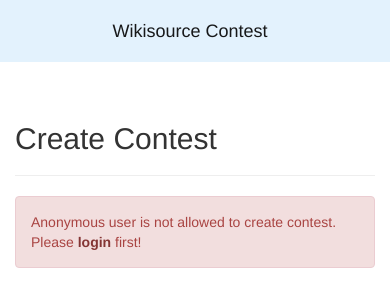
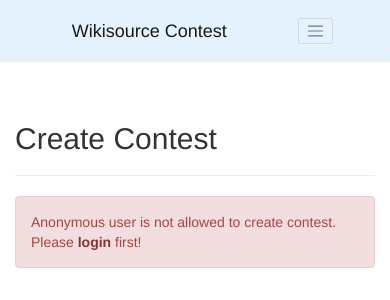
Before and after one commit to wikimedia/labs-tools-indic-wscontest, a Flask app: page /contest/create in a window 390 px wide. Shown: the top 300 px of the page. Run offline with Flask 2, Linux system fonts and the light colour scheme; parts of the project's set-up code (start-up, migrations or seed data) failed here and were passed over; some libraries are stand-ins or nearby versions.

Commit message:
Fix::navbar in mobile view
Earlier, in mobile view, the tool was not showing the links of the navbar.
Now it is showing links using a toggleable menu.

Bug: T243656
Change-Id: I100c9332a8d5dd1f9ca8847b44ef3aa02041941d

```diff
--- a/templates/base.html
+++ b/templates/base.html
@@ -4,15 +4,21 @@
     {% block head %}
         <meta charset="UTF-8">
         <title>Indic Wikisource Contest Tool</title>
-        <link rel="stylesheet"
-              href="//tools-static.wmflabs.org/cdnjs/ajax/libs/twitter-bootstrap/4.3.1/css/bootstrap.min.css">
+        <meta name="viewport" content="width=device-width, initial-scale=1">
         <link href="//tools-static.wmflabs.org/cdnjs/ajax/libs/font-awesome/4.7.0/css/font-awesome.min.css" rel="stylesheet">
+        <link rel="stylesheet" href="https://tools-static.wmflabs.org/cdnjs/ajax/libs/twitter-bootstrap/4.1.3/css/bootstrap.min.css">
+        <script src="https://tools-static.wmflabs.org/cdnjs/ajax/libs/jquery/3.3.1/jquery.js"></script>
+        <script src="https://tools-static.wmflabs.org/cdnjs/ajax/libs/popper.js/1.14.4/umd/popper.min.js"></script>
+        <script src="https://tools-static.wmflabs.org/cdnjs/ajax/libs/twitter-bootstrap/4.1.3/js/bootstrap.min.js"></script>
     {% endblock head %}
 </head>
 <nav class="navbar navbar-expand-lg navbar-light" style="background-color: #e3f2fd;">
     <a class="navbar-brand" href="{{ url_for('index') }}">Wikisource Contest</a>
 
-  <div class="collapse navbar-collapse">
+    <button class="navbar-toggler navbar-toggler-right" type="button" data-toggle="collapse" data-target="#navb" aria-expanded="true">
+    <span class="navbar-toggler-icon"></span>
+    </button>
+    <div id="navb" class="navbar-collapse collapse hide">
     <ul class="navbar-nav mr-auto">
         <li class="nav-item">
             <a class="nav-link" href="{{ url_for('index') }}">Home</a>
@@ -22,15 +28,15 @@
         </li>
     </ul>
     {% if logged %}
-        <ul class="nav navbar-nav navbar-right">
-            <li>
+        <ul class="nav navbar-nav">
             <span class="navbar-text">
             You're logged in as <b> {{username}}! </b> &nbsp;
             </span>
-            </li>
+            <li>
                 <a class="btn btn-outline-danger my-2 my-sm-0" href="{{ url_for('logout') }}">
                     <i class="fa fa-user"></i> Logout
                 </a>
+            </li>
         </ul>
     {% else %}
             <a class="btn btn-outline-success my-2 my-sm-0" href="{{ url_for('login') }}">
```
Lines whose indentation alone changed are shown as unchanged.
